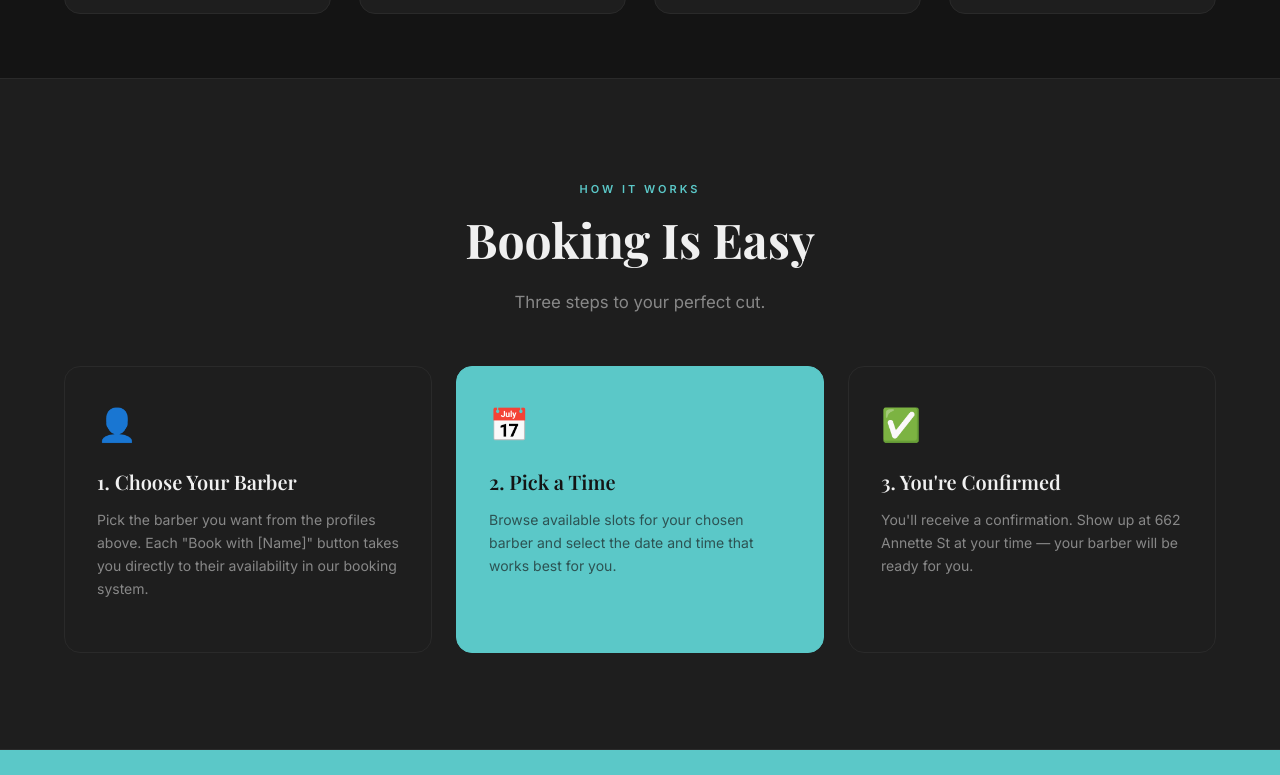
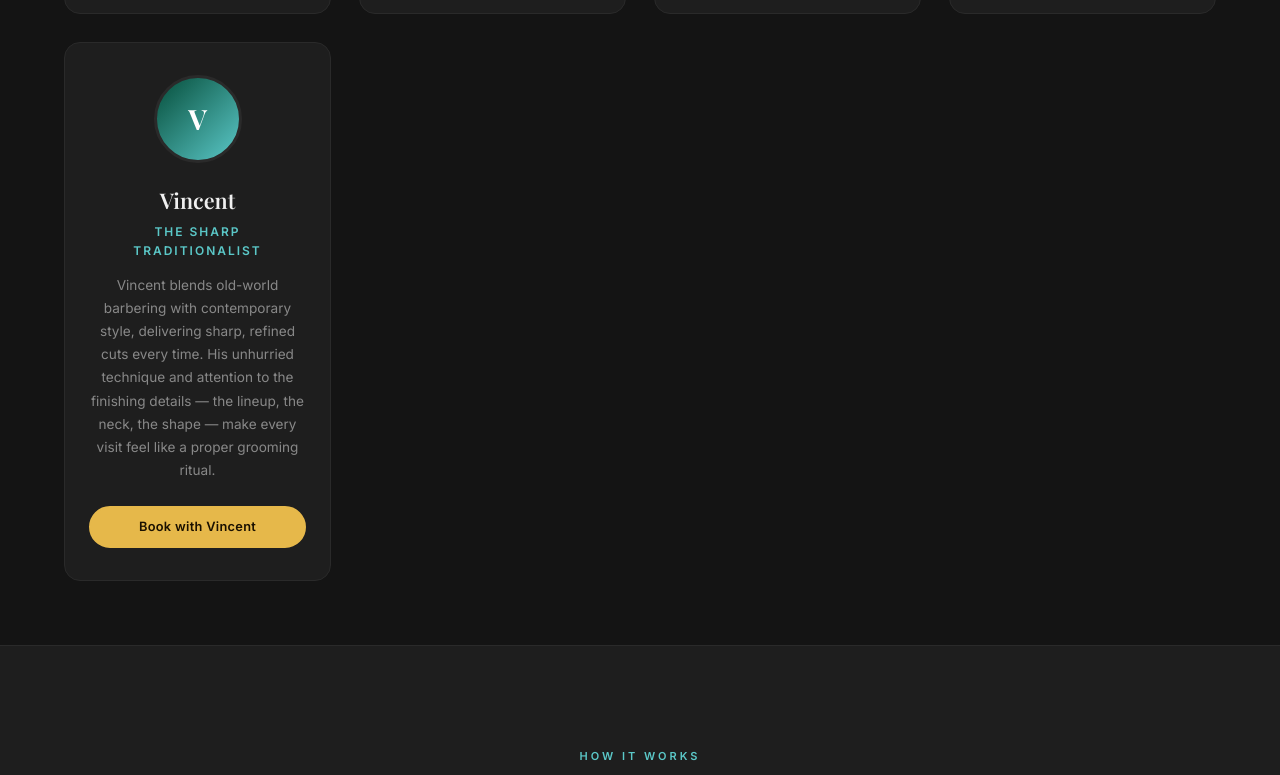
Before and after one commit to fingrant/babypoint-barbershop, a plain HTML site: page barbers.html in a window 1280 px wide. Shown: the part 1578-2353 px from the top of the page. Drawn offline with nearby package versions, Linux system fonts and the light colour scheme; a web font is replaced by a local one.

Commit message:
Add Vincent; fix Resurva booking URL

```diff
--- a/barbers.html
+++ b/barbers.html
@@ -3,7 +3,7 @@
 <head>
   <meta charset="UTF-8">
   <meta name="viewport" content="width=device-width, initial-scale=1.0">
-  <meta name="description" content="Meet the barbers at The Baby Point Barbershop — book directly with Liz, William, Jesse, Alex, Nerv, Paddy, Paul or Kenya.">
+  <meta name="description" content="Meet the barbers at The Baby Point Barbershop — book directly with Liz, William, Jesse, Alex, Nerv, Paddy, Paul, Kenya or Vincent.">
   <title>Our Barbers | The Baby Point Barbershop</title>
   <link rel="preconnect" href="https://fonts.googleapis.com">
   <link rel="preconnect" href="https://fonts.gstatic.com" crossorigin>
@@ -40,7 +40,7 @@
       <span class="section-label">The Team</span>
       <h1 class="page-hero-title">Our Barbers</h1>
       <p class="page-hero-sub">
-        Eight skilled professionals. One great shop. Book directly with
+        Nine skilled professionals. One great shop. Book directly with
         the barber you trust — right here, right now.
       </p>
     </div>
@@ -181,6 +181,21 @@
           </a>
         </article>
 
+        <!-- 9. Vincent -->
+        <article class="barber-card reveal delay-1" aria-label="Vincent — The Sharp Traditionalist">
+          <div class="barber-avatar" style="background: linear-gradient(135deg, #064e3b, #5BC8C8);" aria-hidden="true">V</div>
+          <div class="barber-name">Vincent</div>
+          <div class="barber-tagline">The Sharp Traditionalist</div>
+          <p class="barber-bio">
+            Vincent blends old-world barbering with contemporary style, delivering sharp, refined cuts
+            every time. His unhurried technique and attention to the finishing details — the lineup,
+            the neck, the shape — make every visit feel like a proper grooming ritual.
+          </p>
+          <a href="#" class="btn btn-gold barber-book-btn" data-book data-staff="vincent" aria-label="Book appointment with Vincent">
+            Book with Vincent
+          </a>
+        </article>
+
       </div>
     </div>
   </section>
--- a/js/main.js
+++ b/js/main.js
@@ -6,7 +6,7 @@
 // Update RESURVA_URL to the actual Resurva booking URL for the shop.
 // If Resurva supports per-staff booking via URL params (e.g. ?staff=liz),
 // the data-staff attribute on each button will be appended automatically.
-const RESURVA_URL = 'https://app.resurva.com/baby-point-barbershop/book';
+const RESURVA_URL = 'https://babypointbarbershop.resurva.com/book';
 
 // ---- DOM references ----
 const nav       = document.getElementById('nav');
```
